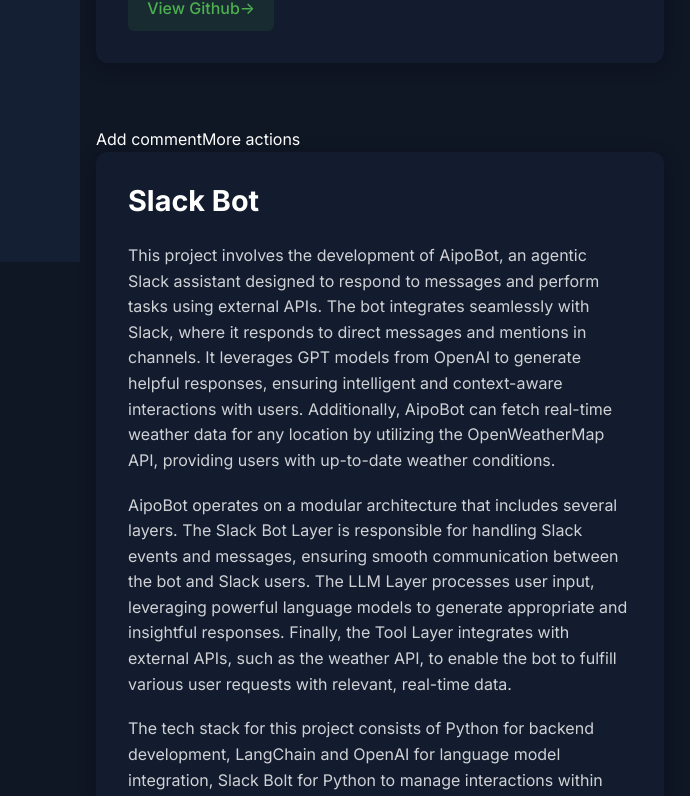
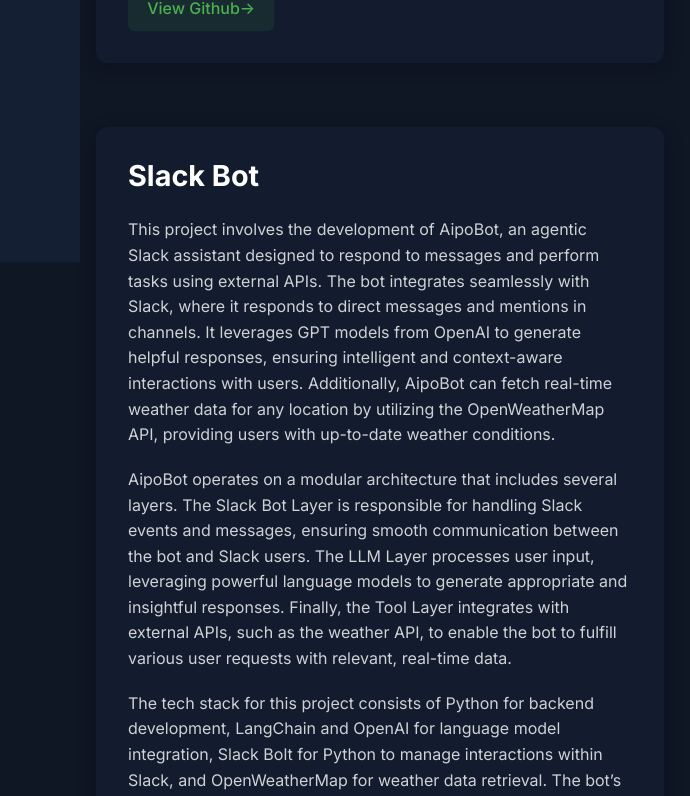
Before and after one commit to WillyOwl/personal_website, a React (Vite) app: page /projects in a window 1280 px wide. Shown: the part 538-1334 px from the top of the page, without its empty margins (0-690 px from the left). Built offline with nearby package versions, Linux system fonts and the light colour scheme; the HTML template or start-up script is replaced by a standard one.

Commit message:
Update project page

```diff
--- a/src/pages/ProjectsPage.tsx
+++ b/src/pages/ProjectsPage.tsx
@@ -120,7 +120,7 @@
         </ProjectsGrid>
       </PageContent>
 
-      <PageContent>Add commentMore actions
+      <PageContent>
         <ProjectsGrid>
           <ProjectCard>
             <ProjectHeader>
```
